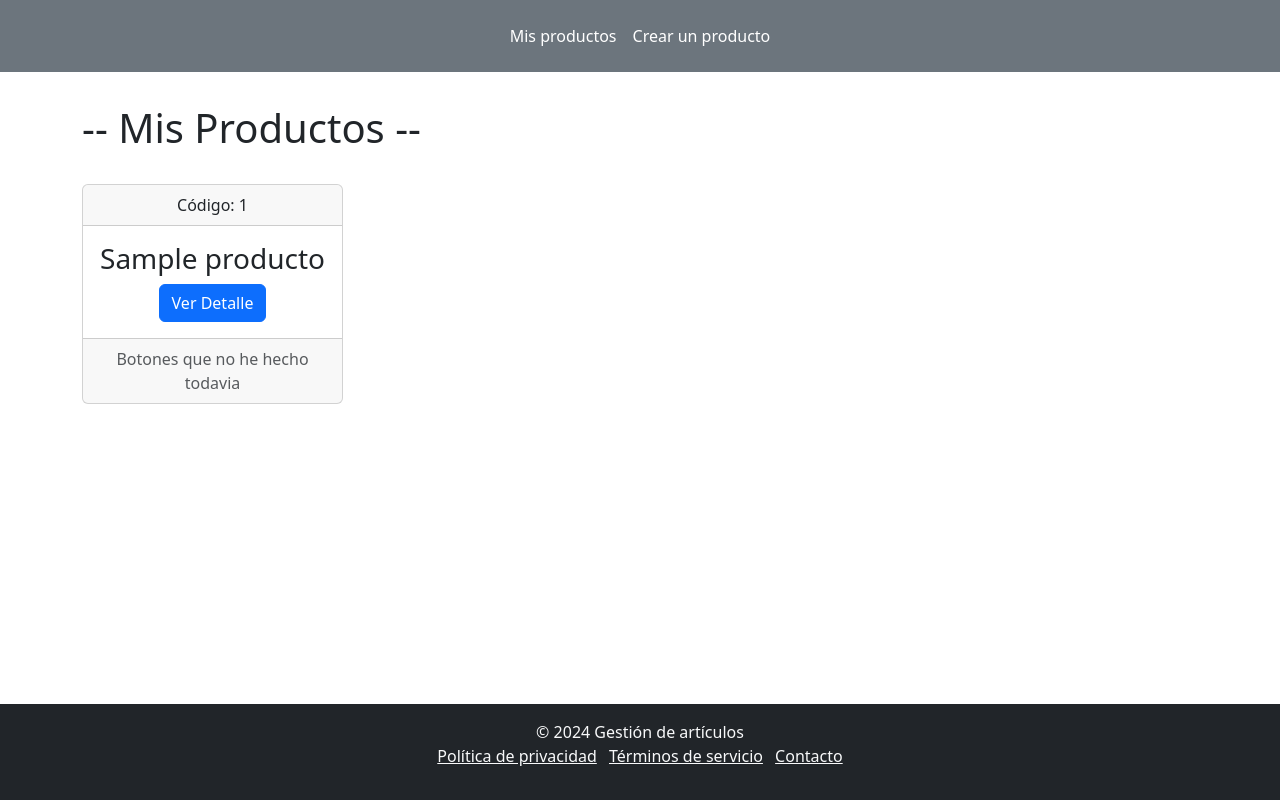
After one commit to PinkBlure/proyecto_database, a PHP site: page / in a window 1280 px wide. The commit adds this page. Run offline with PHP 8.4, Linux system fonts and the light colour scheme; tables that the repository leaves empty hold one stand-in row (values such as "Sample post").

Commit message:
index.php half completed

```diff
--- /dev/null
+++ b/scripts/base/functions.php
@@ -0,0 +1,34 @@
+<!DOCTYPE html>
+<html lang="en">
+<head>
+    <meta charset="UTF-8">
+    <meta name="viewport" content="width=device-width, initial-scale=1.0">
+    <title>Mis funciones</title>
+</head>
+<body>
+    <?php
+
+      // Función personalizada que nos habilita que php nos detalle más sobre los errores del código.
+      function enableErrorLog() {
+        error_reporting(E_ALL);
+        ini_set('display_errors', '1');
+        return true;
+      }
+
+      function createConnection($host, $db, $user, $pass) {
+        try {
+          $dns = "mysql:host=$host;dbname=$db";
+          $conn = new PDO($dns, $user, $pass);
+          $conn->setAttribute(PDO::ATTR_ERRMODE, PDO::ERRMODE_EXCEPTION);
+          return $conn;
+        } catch (PDOException $ex) {
+          error_log("Error en la conexión a la base de datos: ".
+                     $ex->getMessage());
+          return null;
+        }
+      }
+
+
+    ?>
+</body>
+</html>
--- /dev/null
+++ b/scripts/index.php
@@ -0,0 +1,81 @@
+<!DOCTYPE html>
+<html lang="en">
+<head>
+    <meta charset="UTF-8">
+    <meta name="viewport" content="width=device-width, initial-scale=1.0">
+    <title>Mis productos</title>
+
+    <link href="https://cdn.jsdelivr.net/npm/bootstrap@5.3.0/dist/css/bootstrap.min.css" rel="stylesheet">
+</head>
+<body class="d-flex flex-column min-vh-100">
+
+    <?php
+      require __DIR__."/base/functions.php";
+      enableErrorLog();
+    ?>
+
+    <nav class="navbar navbar-expand-lg p-3 mb-2 bg-secondary text-white">
+      <div class="container-fluid">
+        <ul class="navbar-nav d-flex justify-content-center w-100">
+          <li class="nav-item">
+            <a class="nav-link text-white active" aria-current="page" href="./index.php">Mis productos</a>
+          </li>
+          <li class="nav-item">
+            <a class="nav-link text-white" href="#">Crear un producto</a>
+          </li>
+        </ul>
+      </div>
+    </nav>
+
+    <main class="flex-grow-1 container mt-4 mb-4">
+      <h1 class="mb-2"> -- Mis Productos -- </h1>
+      <div class="row g-4 mt-2">
+        <?php
+          // Creación de la conexión
+          $conn = createConnection("localhost", "proyecto", "root", "");
+
+          if ($conn == null) {
+            echo "<script>console.log('Error: No se pudo establecer conexión con la base de datos.')</script>";
+          }
+
+          $resultado_query = $conn->query('select * from productos');
+
+          while($row = $resultado_query->fetch(PDO::FETCH_OBJ)) {
+            echo "<div class='col-sm-6 col-md-4 col-lg-3'>
+                    <article class='card text-center h-100'>
+                      <div class='card-header'>Código: {$row->id}</div>
+                      <div class='card-body'>
+                        <h3 class='card-title'>{$row->nombre}</h3>
+                        <a class='btn btn-primary' href='detalle.php?id={$row->id}'>Ver Detalle</a>
+                      </div>
+                      <div class='card-footer text-body-secondary'>
+                        Botones que no he hecho todavia
+                      </div>
+                    </article>
+                  </div>";
+          }
+
+          // Cerrar la conexión
+          $conn = null;
+        ?>
+      </div>
+    </main>
+
+    <footer class="bg-dark text-light text-center py-3">
+    <div class="container">
+      <p class="mb-0">© 2024 Gestión de artículos</p>
+      <ul class="list-inline">
+        <li class="list-inline-item">
+          <a href="#" class="text-light">Política de privacidad</a>
+        </li>
+        <li class="list-inline-item">
+          <a href="#" class="text-light">Términos de servicio</a>
+        </li>
+        <li class="list-inline-item">
+          <a href="#" class="text-light">Contacto</a>
+        </li>
+      </ul>
+    </div>
+  </footer>
+</body>
+</html>
```
Also changed, not shown: scripts/detalle.php (+8 -3 lines).
